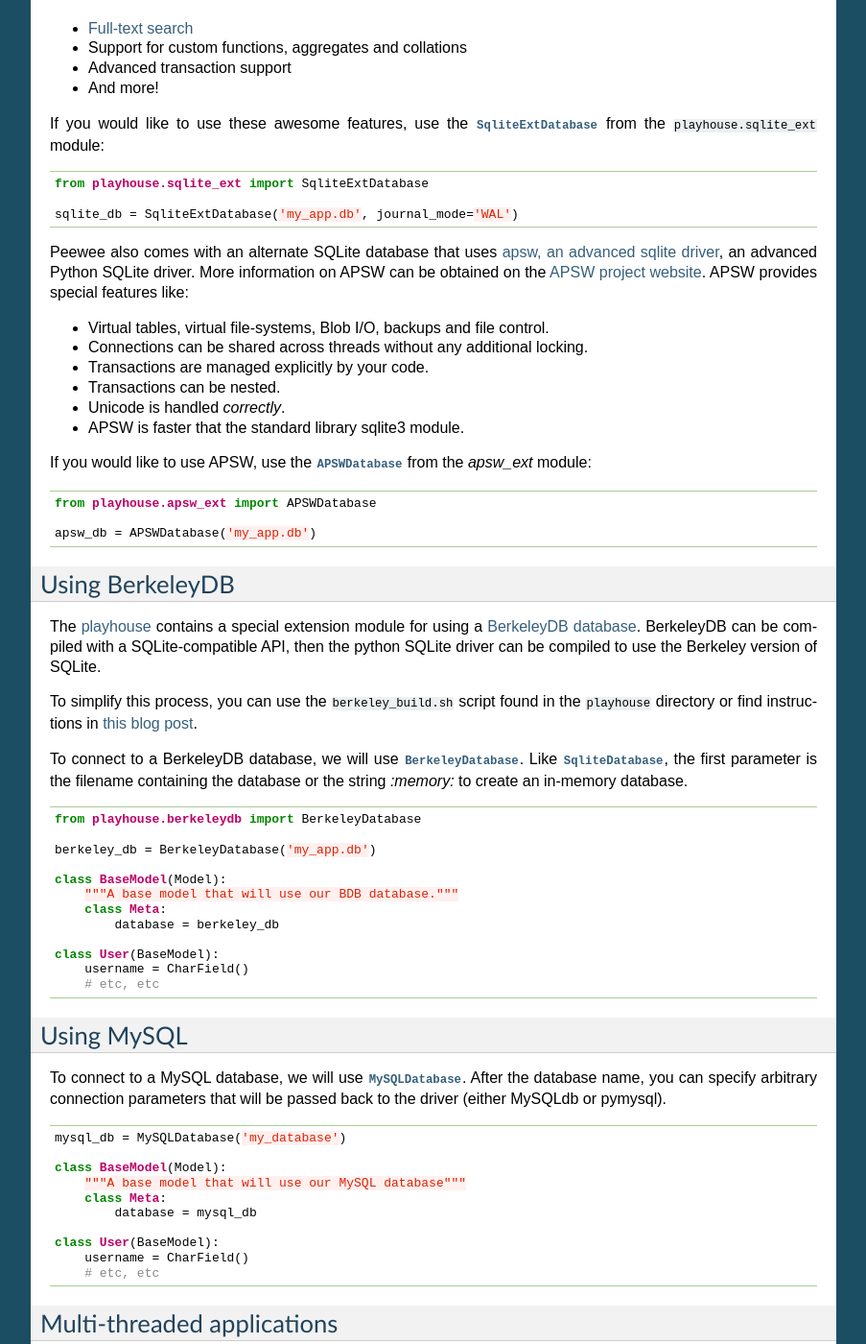
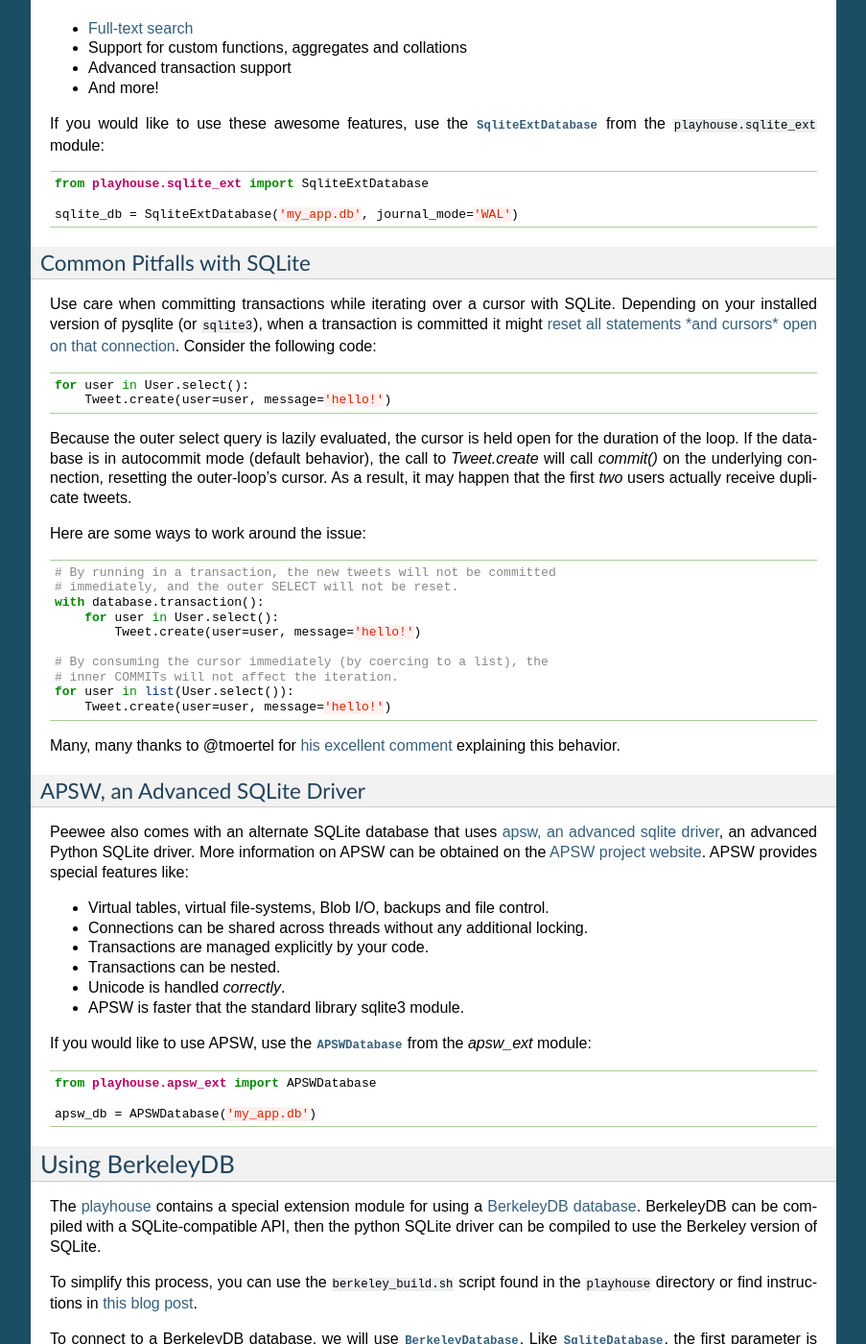
Before and after one commit to coleifer/peewee, a Sphinx documentation site: the page built from docs/peewee/database.rst, in a window 1280 px wide and 1400 px high, scrolled down 1991 px. Shown: the whole window at 96% size, without its empty margins (198-1101 px from the left). Built offline with Sphinx 7.4.7, drawn with Linux system fonts in a browser that asks for light colours; pages that are not in the unit, such as notebooks, are missing from menus; some of the changed text lies outside the part shown.

Commit message:
Documenting the SQLite loop weirdness.

```diff
--- a/docs/peewee/database.rst
+++ b/docs/peewee/database.rst
@@ -129,6 +129,38 @@
     from playhouse.sqlite_ext import SqliteExtDatabase
 
     sqlite_db = SqliteExtDatabase('my_app.db', journal_mode='WAL')
+
+Common Pitfalls with SQLite
+^^^^^^^^^^^^^^^^^^^^^^^^^^^
+
+Use care when committing transactions while iterating over a cursor with SQLite. Depending on your installed version of pysqlite (or ``sqlite3``), when a transaction is committed it might `reset all statements *and cursors* open on that connection <http://article.gmane.org/gmane.comp.python.db.pysqlite.user/2217>`_. Consider the following code:
+
+.. code-block:: python
+
+    for user in User.select():
+        Tweet.create(user=user, message='hello!')
+
+Because the outer select query is lazily evaluated, the cursor is held open for the duration of the loop. If the database is in autocommit mode (default behavior), the call to *Tweet.create* will call *commit()* on the underlying connection, resetting the outer-loop's cursor. As a result, it may happen that the first *two* users actually receive duplicate tweets.
+
+Here are some ways to work around the issue:
+
+.. code-block:: python
+
+    # By running in a transaction, the new tweets will not be committed
+    # immediately, and the outer SELECT will not be reset.
+    with database.transaction():
+        for user in User.select():
+            Tweet.create(user=user, message='hello!')
+
+    # By consuming the cursor immediately (by coercing to a list), the
+    # inner COMMITs will not affect the iteration.
+    for user in list(User.select()):
+        Tweet.create(user=user, message='hello!')
+
+Many, many thanks to @tmoertel for `his excellent comment <https://github.com/coleifer/peewee/issues/12#issuecomment-5614404>`_ explaining this behavior.
+
+APSW, an Advanced SQLite Driver
+^^^^^^^^^^^^^^^^^^^^^^^^^^^^^^^
 
 Peewee also comes with an alternate SQLite database that uses :ref:`apsw`, an advanced Python SQLite driver. More information on APSW can be obtained on the `APSW project website <https://code.google.com/p/apsw/>`_. APSW provides special features like:
 
```
